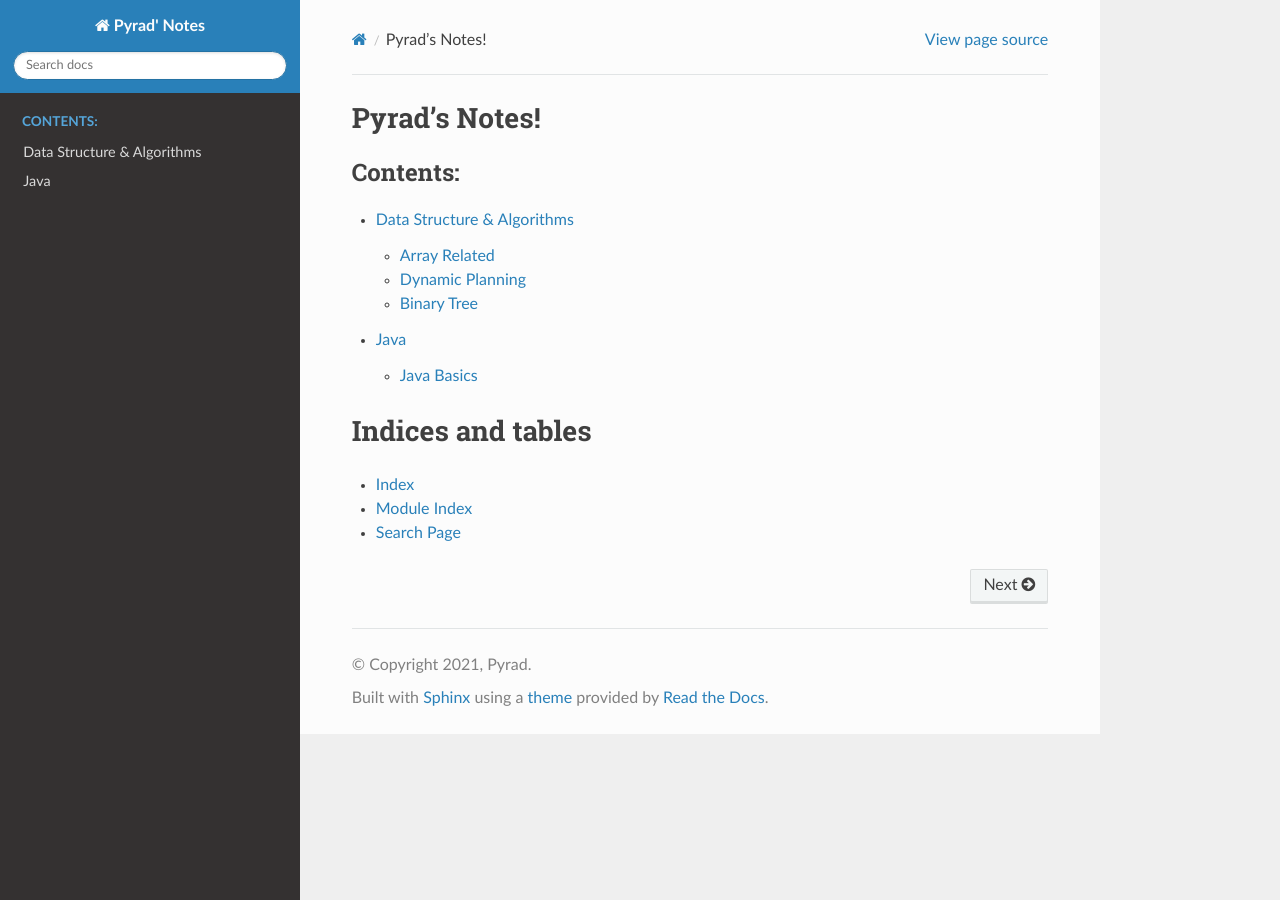
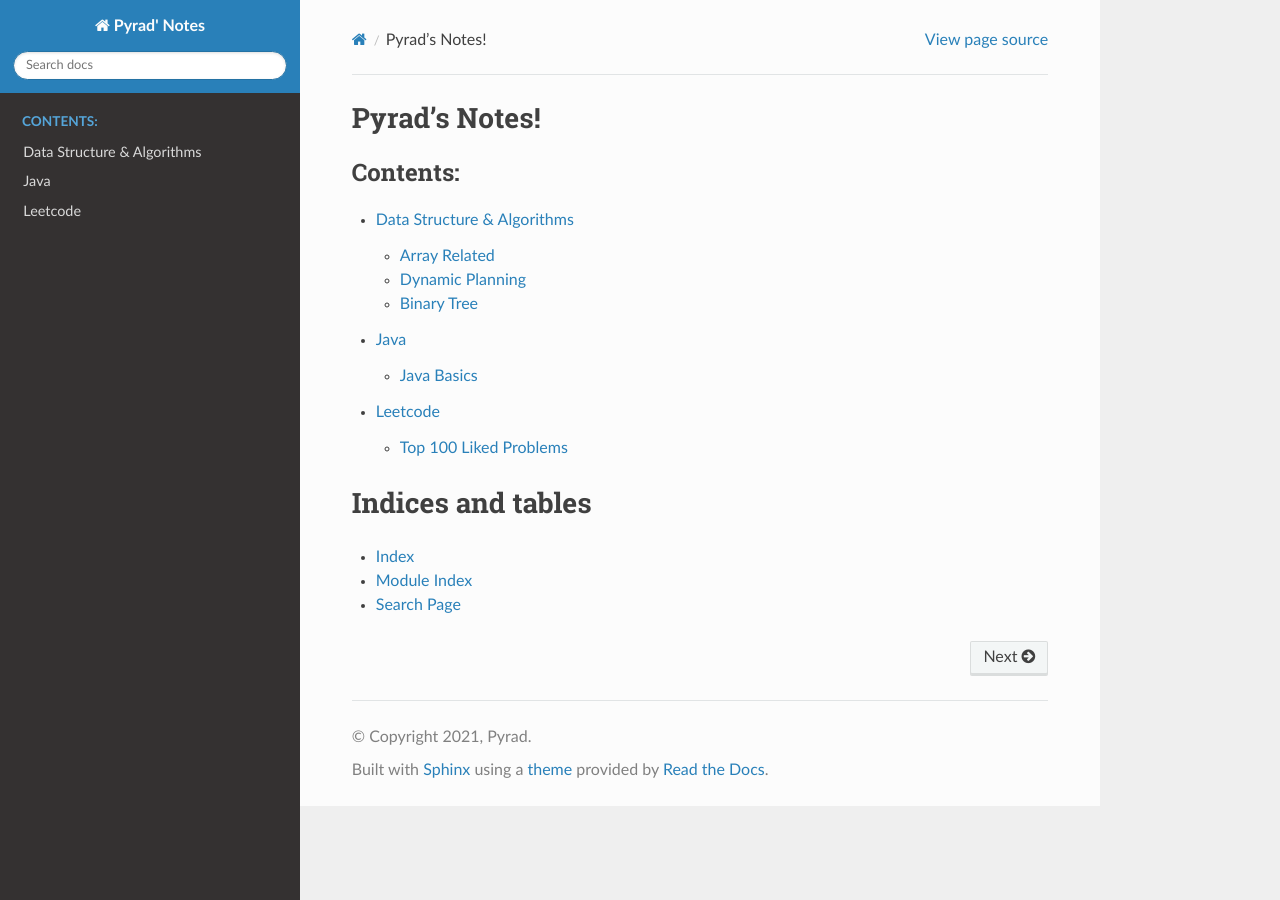
Before and after one commit to Pyrad/pyradnotes, a Sphinx documentation site: the page built from source/index.rst, in a window 1280 px wide. Built offline with Sphinx 7.4.7 and the Read the Docs theme 2.0.0, drawn with Linux system fonts in a browser that asks for light colours.

Commit message:
Add leetcode directory

```diff
--- /dev/null
+++ b/source/Leetcode/Top100/index.rst
@@ -0,0 +1,7 @@
+Top 100 Liked Problems
+======================
+
+.. toctree::
+    :maxdepth: 1
+
+    top100
--- /dev/null
+++ b/source/Leetcode/Top100/top100.md
@@ -0,0 +1 @@
+# Top 100 Liked Problems
--- a/source/index.rst
+++ b/source/index.rst
@@ -12,6 +12,7 @@ Pyrad's Notes!
 
    AlgorithmsDataStructures/index
    Java/index
+   Leetcode/index
 
 
 Indices and tables
```
Also changed, not shown: source/Leetcode/index.rst (added, +7 -0 lines).
